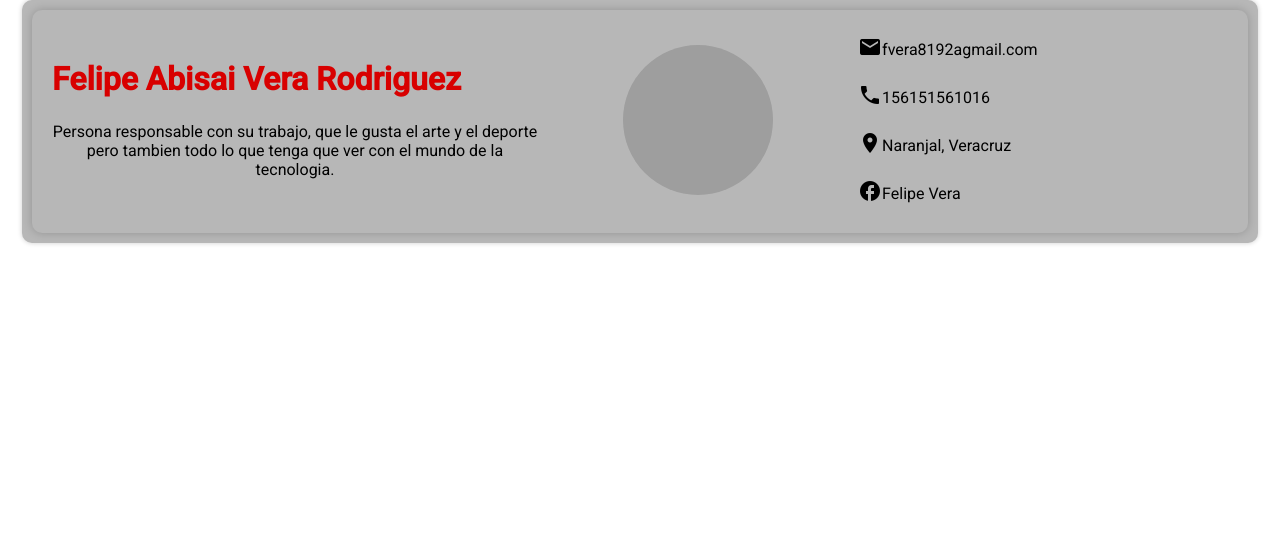
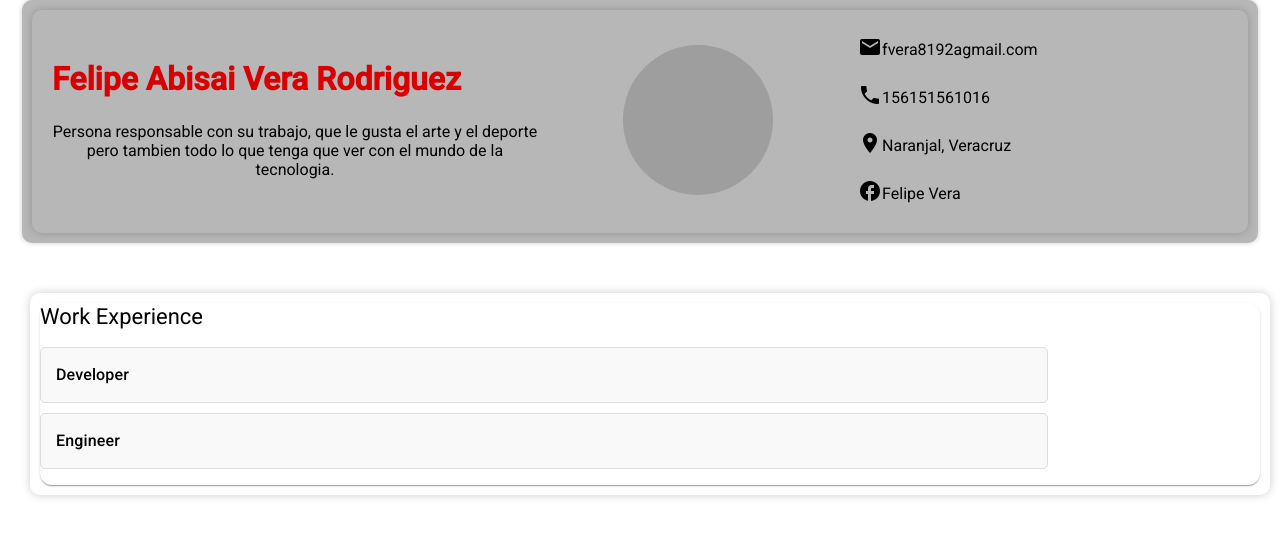
Before and after one commit to cuboalcub/cuboalcub.github.io, an Angular app: page / in a window 1280 px wide. Shown: the top 536 px of the page. Built offline with nearby package versions, Linux system fonts and the light colour scheme; grey boxes are pictures that could not be loaded.

Commit message:
feat: :art: work

```diff
--- a/src/app/app.component.css
+++ b/src/app/app.component.css
@@ -0,0 +1,25 @@
+/* Estilo para el app-header */
+app-header {
+    display: block;
+    margin-bottom: 20px;
+}
+
+/* Estilo para los elementos de la tabla */
+table {
+    width: 100%;
+    border-collapse: separate; /* Esto permite separar las celdas */
+    border-spacing: 20px; /* Controla el espacio entre las celdas */
+}
+
+/* Estilo para los componentes app-work-experience y app-skills */
+td {
+    vertical-align: top;
+    padding: 10px;
+    width: 50%;
+}
+
+/* Estilo para el router-outlet */
+router-outlet {
+    display: block;
+    margin-top: 20px;
+}
--- a/src/app/app.component.html
+++ b/src/app/app.component.html
@@ -1 +1,8 @@
 <app-header></app-header>
+<table>
+  <tr>
+      <td>
+          <app-work-experience></app-work-experience>
+      </td>
+    </tr>
+</table>
--- a/src/app/app.component.ts
+++ b/src/app/app.component.ts
@@ -1,10 +1,11 @@
 import { Component } from '@angular/core';
 import { RouterOutlet } from '@angular/router';
 import { HeaderComponent } from './header/header.component';
+import { WorkExperienceComponent } from './work-experience/work-experience.component';
 @Component({
   selector: 'app-root',
   standalone: true,
-  imports: [RouterOutlet, HeaderComponent],
+  imports: [RouterOutlet, HeaderComponent, WorkExperienceComponent],
   templateUrl: './app.component.html',
   styleUrl: './app.component.css'
 })
--- /dev/null
+++ b/src/app/work-experience/work-experience.component.css
@@ -0,0 +1,29 @@
+.work-experience {
+    background-color:transparent;
+    color: black;
+}
+div{
+    width: 100%;
+    border-radius: 10px;
+    padding: 10px;
+    box-shadow: 0 0 10px rgba(0, 0, 0, 0.2);
+    background-color: transparent;
+}
+li{
+    margin: 5px 0;
+    padding: 7px;
+    color: black;
+    width: 80%;
+}
+ul.card-list {
+    list-style-type: none;
+    padding: 0;
+  }
+
+  ul.card-list li {
+    padding: 15px;
+    margin: 10px 0;
+    border: 1px solid #ddd;
+    border-radius: 5px;
+    background-color: #f9f9f9;
+  }
--- /dev/null
+++ b/src/app/work-experience/work-experience.component.html
@@ -0,0 +1,11 @@
+<div>
+    <mat-card class="work-experience">
+        <mat-card-title>Work Experience</mat-card-title>
+        <mat-card-subtitle>
+            <ul class="card-list">
+                <li>Developer</li>
+                <li>Engineer</li>
+            </ul>
+        </mat-card-subtitle>
+    </mat-card>
+</div>
```
Also changed, not shown: src/app/work-experience/work-experience.component.ts (added, +14 -0 lines), 1 other file (tests, documents, lock files or other folders).
